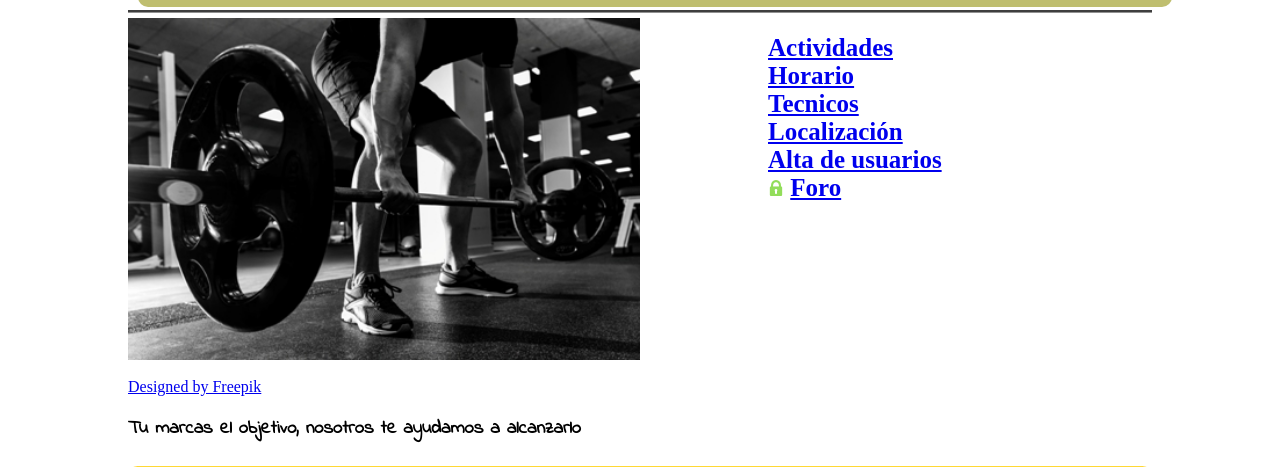
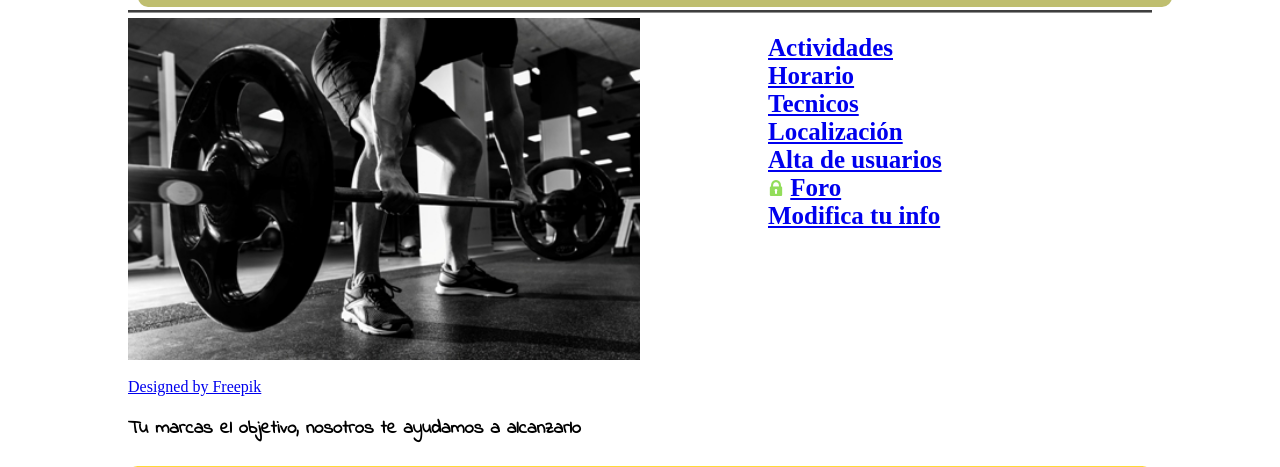
Before and after one commit to naujgs/PW, a PHP site: page /index.php in a window 1280 px wide. Shown: the part 99-566 px from the top of the page. Run offline with PHP 8.4, Linux system fonts and the light colour scheme; the visitor is signed in with stand-in values (Sample User, id 1).

Commit message:
add link to "edit_my_info" in "index"

```diff
--- a/Practica2/centrodeportivoII/index.php
+++ b/Practica2/centrodeportivoII/index.php
@@ -46,7 +46,9 @@
                         <img src="./imagenes/unlocked.png">
                       <?php }//fin else ?>
                       <a href="./foro.php">Foro</a>
-                    </li>
+                      <?php if( !empty($_SESSION) ){ ?>
+                        <li><a href="./edit_my_info.php">Modifica tu info</a></li>
+                      <?php } ?>
             	</ul>
             </article>
         </section>
```
